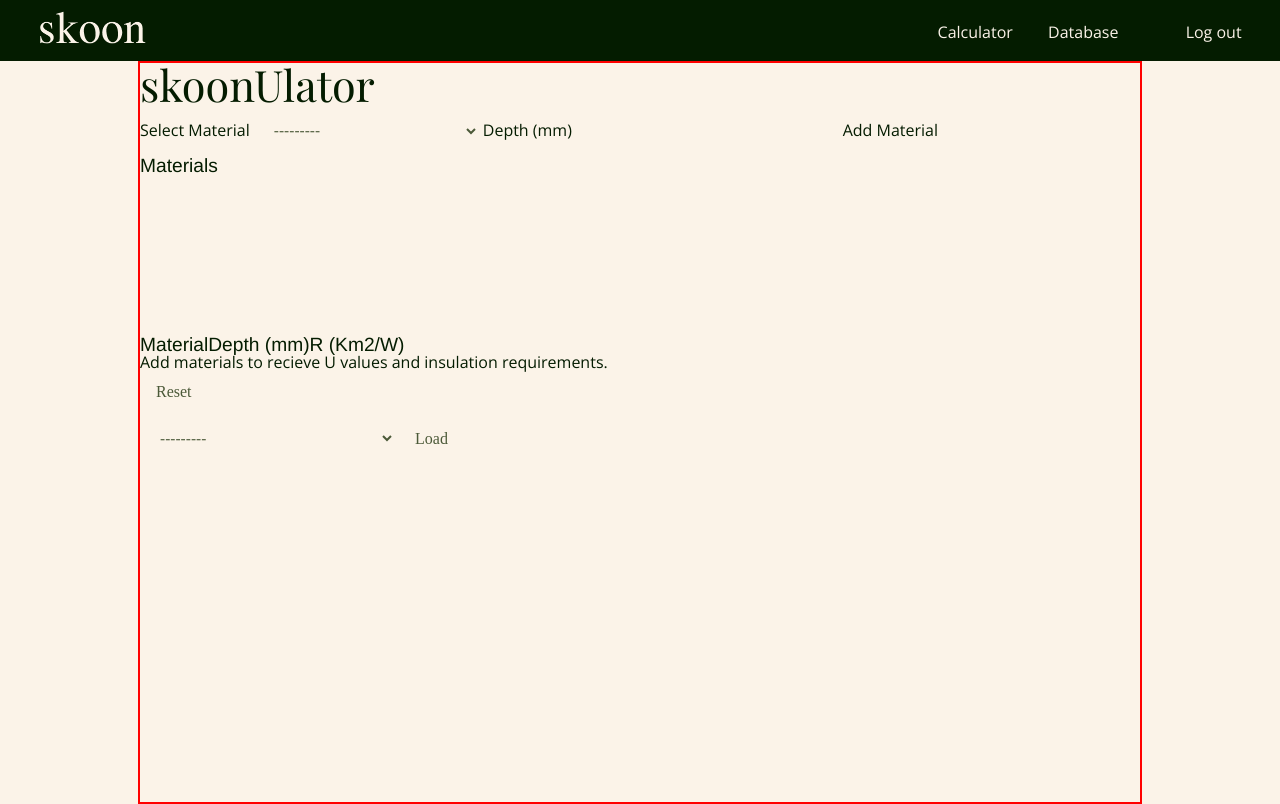
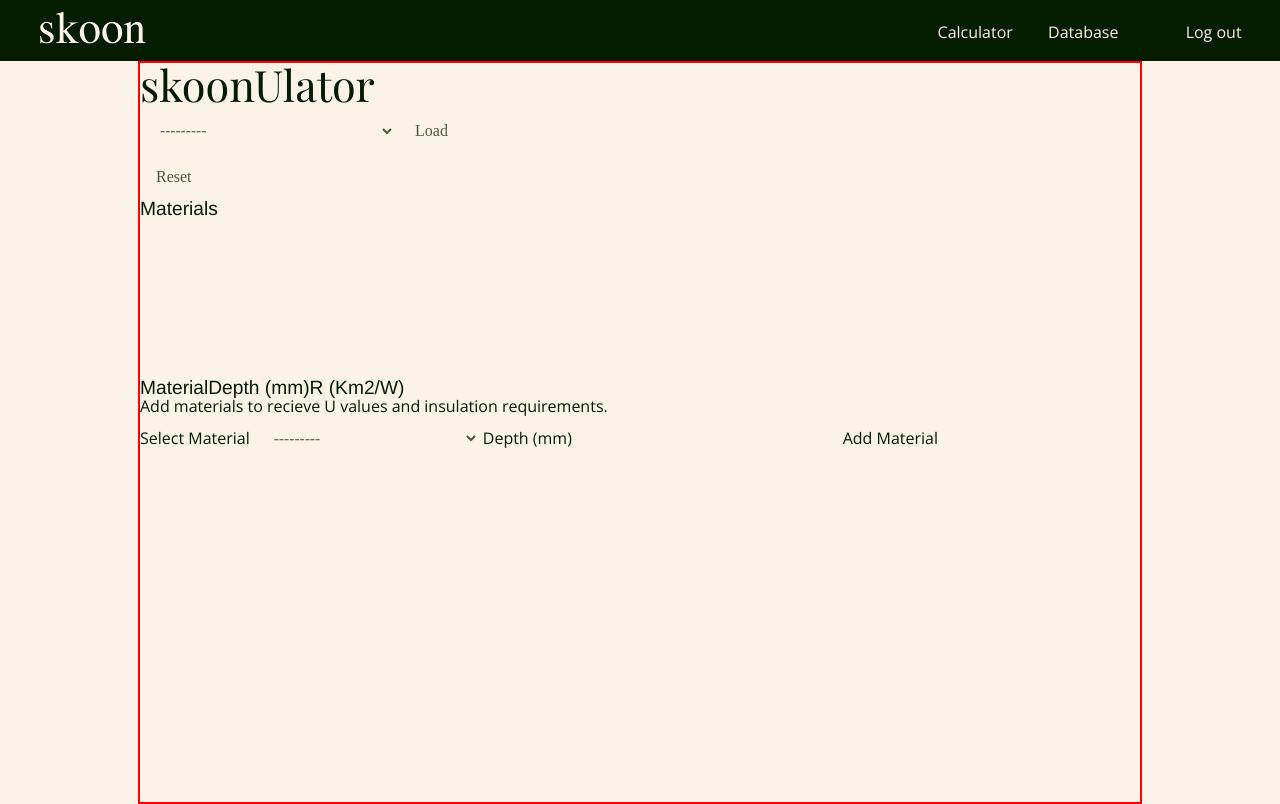
Before and after one commit to BenCurrieDev/SkoonAssignment, a Django app: page / in a window 1280 px wide. Run offline with Django 4.2, Linux system fonts and the light colour scheme; a user stored in the database is signed in; data comes from the database, SQL or seed files in the repository; lists and menus that the app fills with data are empty; some libraries are stand-ins or nearby versions.

Commit message:
restructured calculator template

```diff
--- a/templates/home.html
+++ b/templates/home.html
@@ -6,34 +6,63 @@
 
     <h1 class="page-heading">skoonUlator</h1>
 
-    <form method="POST">
-
-        {% csrf_token %}
-        {% render_field component_form.add_material %}
-        <label for="material">Select Material</label>
-        {% render_field component_form.material id="material" %}
-
-        <label for="thickness">Depth (mm)</label>
-        {% render_field component_form.thickness id="thickness" %}
 
 
-        <button type="submit" name="addMaterialButton">Add Material</button>
 
-    </form>
+    <div class="load-save-clear">
+
+      {% if components %}
+
+          <form method="POST" class="ls">
+            {% csrf_token %}
+            {% render_field save_form.save_composite %}
+            {% render_field save_form.name id="name" class="ls-input my-input" placeholder="Enter name..." %}
+            <input type="submit" value="Save As" class="my-button my-submit ls-submit" name="saveButton">
+          </form>
+
+      {% else %}
+
+          <form method="GET" class="ls">
+            {% csrf_token %}
+            {% render_field load_form.load_composite %}
+            {% render_field load_form.composite id="load" class="ls-input my-input" %}
+            <input type="submit" value="Load" class="my-button my-submit ls-submit" name="loadButton">
+          </form>
+
+      {% endif %}
+
+      <form method="POST" class="clear-submit">
+        {% csrf_token %}
+        {% render_field clear_form.clear_material_view %}
+        <input type="submit" value="{% if composites %}Close{% else %}Reset{% endif %}" class="my-button my-cancel clear-button" name="clearButton">
+      </form>
+
+    </div>
 
 
-    <h4>{% if composites %}{{ active_composite.name }}{% else %}Materials{% endif %}</h4>
 
-    <div class="material-view">
-      {% if components %}
-        <div class="composite-block">
-          {% for component in components %}
-            <div class="material-block" style="width:{{ component.thickness }}px; background-color:{{ component.material.color }}"></div>
-          {% endfor %}
-        </div>
-      {% endif %}
+
+
+    <div class="material-view-container">
+
+      <h4>{% if composites %}{{ active_composite.name }}{% else %}Materials{% endif %}</h4>
+
+      <div class="material-view">
+        {% if components %}
+          <div class="composite-block">
+            {% for component in components %}
+              <div class="material-block" style="width:{{ component.thickness }}px; background-color:{{ component.material.color }}"></div>
+            {% endfor %}
+          </div>
+        {% endif %}
+      </div>
+
     </div>
-    <div>
+
+
+
+
+    <div class="materials-table-container">
       <table>
 
         <thead>
@@ -59,72 +88,68 @@
           </tbody>
 
       </table>
-
     </div>
 
 
 
 
+    <div class="results-container">
 
-    <div class="calculations-div">
       {% if components %}
+
         <div>
           <p>U</p>
           <p>{{ uVal }}</p>
         </div>
+
         {% if insulation %}
+
           <div>
             <p>Additional Insulation Requirement</p>
             <p>{{ insulation }}mm</p>
           </div>
+
         {% else %}
+
           <div>
             <p>No Insulation Requirements Calculated</p>
           </div>
+
         {% endif %}
+
         <form method="POST" class="insulation">
           {% csrf_token %}
           {% render_field insulator_form.calculate_insulation %}
-          {% render_field insulator_form.target_u id="target_u" class="insulation-input" %}
-          <input type="submit" value="Calculate Additional Insulation" class="button-text btn btn-success insulation-submit" name="saveButton">
+          {% render_field insulator_form.target_u id="target_u" %}
+          <input type="submit" value="Calculate Additional Insulation" name="saveButton">
         </form>
+
       {% else %}
-        <div class="calcs-help">
+
+        <div>
             <p>Add materials to recieve U values and insulation requirements.</p>
         </div>
+
       {% endif %}
+
    </div>
 
 
 
 
+  <form method="POST" class="add-material-form">
 
+    {% csrf_token %}
+    {% render_field component_form.add_material %}
+    <label for="material">Select Material</label>
+    {% render_field component_form.material id="material" %}
 
-    <form method="POST" class="clear-submit">
-      {% csrf_token %}
-      {% render_field clear_form.clear_material_view %}
-      <input type="submit" value="{% if composites %}Close{% else %}Reset{% endif %}" class="my-button my-cancel clear-button" name="clearButton">
-    </form>
+    <label for="thickness">Depth (mm)</label>
+    {% render_field component_form.thickness id="thickness" %}
 
-    {% if components %}
+    <button type="submit" name="addMaterialButton">Add Material</button>
 
-        <form method="POST" class="ls">
-          {% csrf_token %}
-          {% render_field save_form.save_composite %}
-          {% render_field save_form.name id="name" class="ls-input my-input" placeholder="Enter name..." %}
-          <input type="submit" value="Save As" class="my-button my-submit ls-submit" name="saveButton">
-        </form>
-
-    {% else %}
-
-        <form method="GET" class="ls">
-          {% csrf_token %}
-          {% render_field load_form.load_composite %}
-          {% render_field load_form.composite id="load" class="ls-input my-input" %}
-          <input type="submit" value="Load" class="my-button my-submit ls-submit" name="loadButton">
-        </form>
-
-    {% endif %}
+  </form>
 
 
 
```
